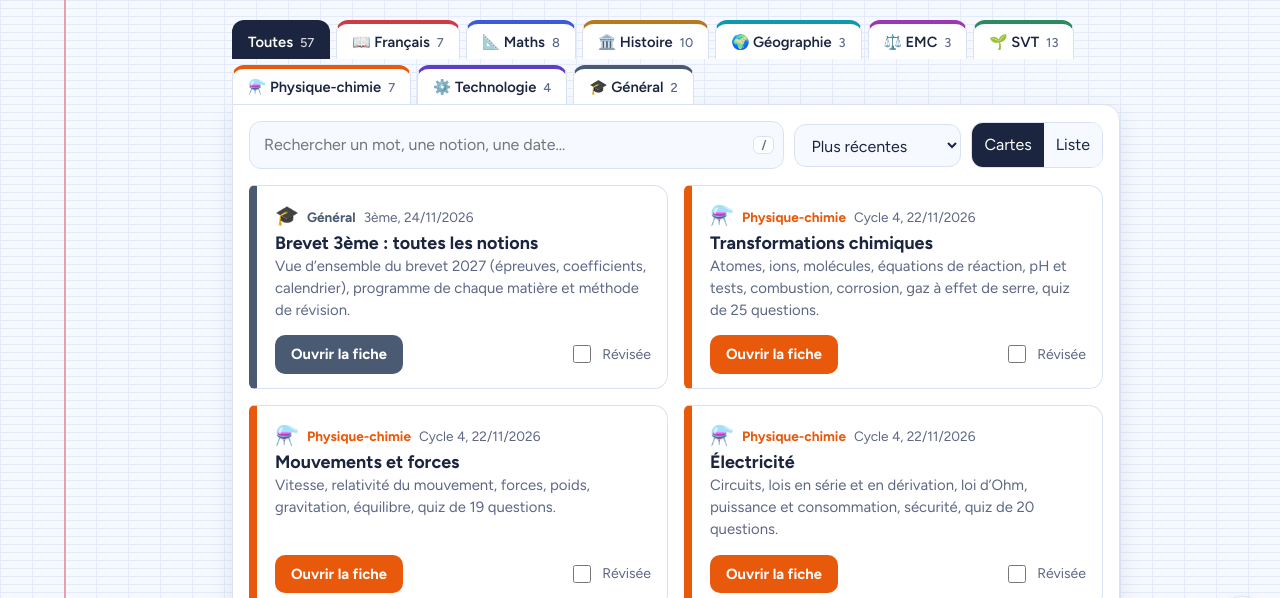
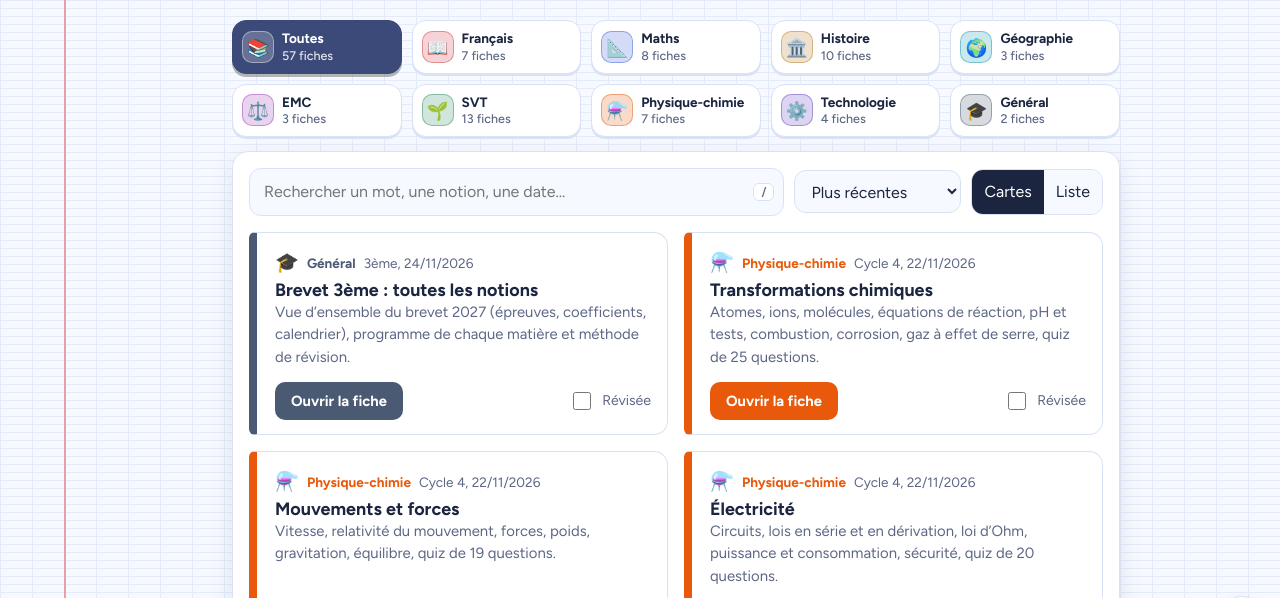
Before and after one commit to 3e-pasteur/fiches-revision, a plain HTML site: page public/index.html in a window 1280 px wide. Shown: the part 144-742 px from the top of the page. Drawn offline with Linux system fonts and the light colour scheme.

Commit message:
Add files via upload

```diff
--- a/public/index.html
+++ b/public/index.html
@@ -37,14 +37,22 @@ h1{font:700 clamp(2.3rem,6vw,3.4rem)/1 Caveat,"Segoe Script","Bradley Hand",curs
 .ring .fg{stroke:#2b8a5e;stroke-linecap:round;transition:stroke-dashoffset .7s cubic-bezier(.2,.8,.2,1)}
 .ptxt b{display:block;font-size:1.25rem;line-height:1.1}
 .ptxt span{color:var(--muted);font-size:.88rem}
-.tabs{display:flex;gap:6px;flex-wrap:wrap;margin-bottom:0;position:relative;z-index:1}
-.tab{--c:#4b5a73;appearance:none;border:1px solid var(--line);border-bottom:none;background:var(--sheet);color:var(--ink);font:600 .92rem Figtree,system-ui,sans-serif;
-  padding:9px 15px 8px;border-radius:12px 12px 0 0;cursor:pointer;border-top:4px solid var(--c);display:flex;gap:7px;align-items:center}
-.tab .n{font-weight:500;color:var(--muted);font-size:.8rem}
-.tab[aria-pressed=true]{background:var(--c);color:#fff;border-color:var(--c)}
-.tab[aria-pressed=true] .n{color:rgba(255,255,255,.85)}
+.tabs{display:grid;grid-template-columns:repeat(auto-fit,minmax(160px,1fr));gap:10px;margin-bottom:14px;position:relative;z-index:1}
+.tab{--c:#4b5a73;appearance:none;display:flex;align-items:center;gap:8px;min-width:0;padding:9px 8px 9px 9px;
+  border:1px solid var(--line);border-radius:14px;background:var(--sheet);color:var(--ink);cursor:pointer;text-align:left;
+  font:600 .95rem Figtree,system-ui,sans-serif;box-shadow:0 2px 0 var(--line);
+  transition:transform .15s ease,background-color .15s ease,border-color .15s ease,box-shadow .15s ease}
+.tab .ico{flex:none;width:32px;height:32px;border-radius:10px;display:grid;place-items:center;font-size:1.1rem;
+  background:color-mix(in srgb,var(--c) 22%,transparent);border:1px solid color-mix(in srgb,var(--c) 45%,transparent)}
+.tab .tx{flex:1;min-width:0;overflow:hidden;display:flex;flex-direction:column;line-height:1.2}
+.tab .nm{font-weight:700;font-size:.85rem;white-space:nowrap;letter-spacing:-.005em}
+.tab .n{font-weight:500;font-size:.78rem;color:var(--muted);margin-top:2px}
+.tab:hover{transform:translateY(-2px);border-color:var(--c)}
+.tab[aria-pressed=true]{background:var(--c);color:#fff;border-color:var(--c);box-shadow:0 3px 0 rgba(0,0,0,.28)}
+.tab[aria-pressed=true] .ico{background:rgba(255,255,255,.22);border-color:rgba(255,255,255,.4)}
+.tab[aria-pressed=true] .n{color:rgba(255,255,255,.88)}
 .tab:focus-visible,.btn:focus-visible,.open:focus-visible,input:focus-visible,select:focus-visible{outline:3px solid #3b5bdb;outline-offset:2px}
-.board{background:var(--sheet);border:1px solid var(--line);border-radius:0 16px 16px 16px;padding:16px;box-shadow:0 8px 24px var(--shadow)}
+.board{background:var(--sheet);border:1px solid var(--line);border-radius:16px;padding:16px;box-shadow:0 8px 24px var(--shadow)}
 .tools{display:flex;gap:10px;flex-wrap:wrap;align-items:center;margin-bottom:16px}
 .search{flex:1 1 220px;position:relative}
 .search input{width:100%;padding:11px 40px 11px 14px;border:1px solid var(--line);border-radius:12px;background:var(--paper);color:var(--ink);font:inherit}
@@ -85,8 +93,13 @@ select,.btn{padding:10px 12px;border:1px solid var(--line);border-radius:12px;ba
   main{padding:22px 14px 80px 28px}
   .rows .fiche{flex-direction:column;align-items:stretch}
   .rows .foot{flex-direction:row;align-items:center}
-  .board{padding:12px;border-radius:0 14px 14px 14px}
+  .board{padding:12px;border-radius:14px}
+  .tabs{display:flex;overflow-x:auto;scroll-snap-type:x proximity;padding:2px 2px 8px;margin-right:-14px;scrollbar-width:thin}
+  .tab{flex:none;scroll-snap-align:start;padding:7px 14px 7px 8px}
+  .tab .nm{white-space:nowrap}
+  .tab .ico{width:30px;height:30px;font-size:1rem}
 }
+@media (prefers-reduced-motion:reduce){.tab:hover{transform:none}}
 @media (prefers-reduced-motion:reduce){*{transition:none!important;animation:none!important}}
 </style>
 </head>
@@ -161,11 +174,15 @@ function renderTabs(){
     const n = s === "Toutes" ? FICHES.length : FICHES.filter(f => f.subject === s).length;
     const b = document.createElement("button");
     b.type = "button"; b.className = "tab";
-    b.style.setProperty("--c", s === "Toutes" ? "#1c2540" : meta(s).c);
+    b.style.setProperty("--c", s === "Toutes" ? "#3b4a78" : meta(s).c);
     b.setAttribute("aria-pressed", String(s === subject));
-    const t = document.createElement("span"); t.textContent = (s === "Toutes" ? "" : meta(s).e + " ") + s;
+    const ico = document.createElement("span"); ico.className = "ico"; ico.setAttribute("aria-hidden", "true");
+    ico.textContent = s === "Toutes" ? "📚" : meta(s).e;
+    const t = document.createElement("span"); t.className = "nm"; t.textContent = s;
     const c = document.createElement("span"); c.className = "n"; c.textContent = n;
-    b.append(t, c);
+    c.textContent = plural(n, "fiche");
+    const tx = document.createElement("span"); tx.className = "tx"; tx.append(t, c);
+    b.append(ico, tx);
     b.onclick = () => { subject = s; renderTabs(); render(); };
     nav.appendChild(b);
   });
```
